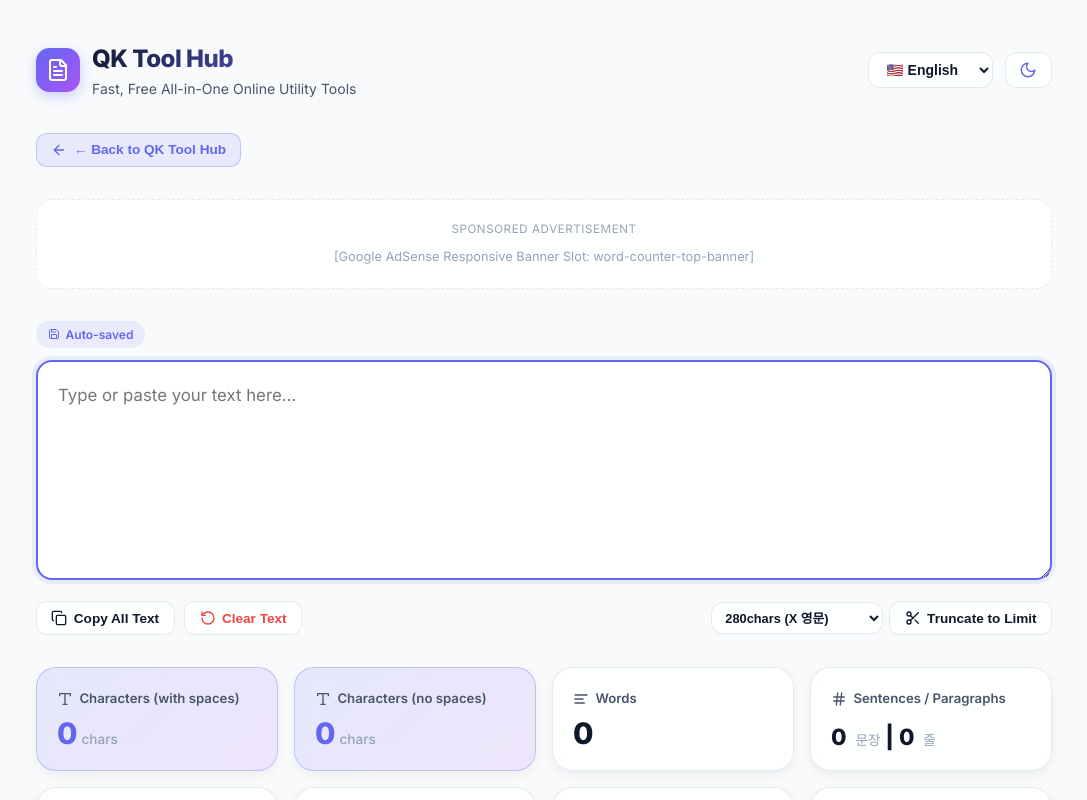
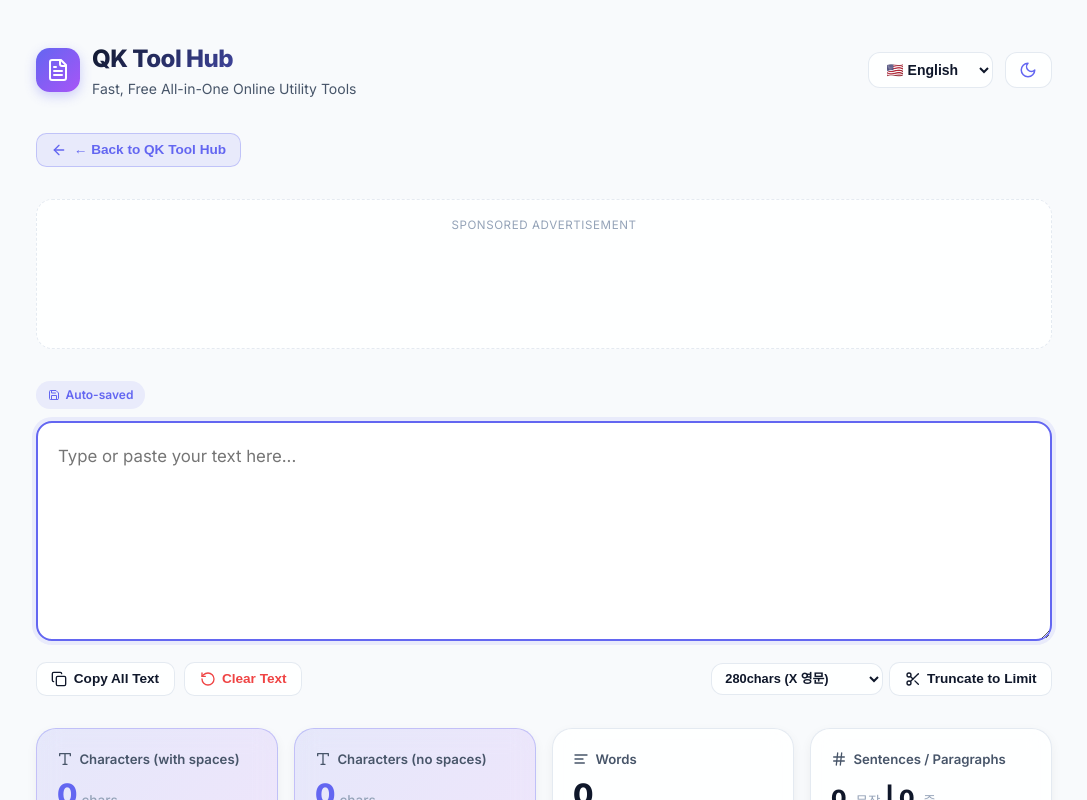
Before and after one commit to ionic2001/qktoolhub, a React (Vite) app: page /word-counter in a window 1280 px wide. Shown: the top 800 px of the page, without its empty margins (96-1183 px from the left). Built offline with nearby package versions, Linux system fonts and the light colour scheme.

Commit message:
Auto sync 2026-09-07T10:23:46.962Z

```diff
--- a/index.html
+++ b/index.html
@@ -10,6 +10,9 @@
 
     <!-- Naver Site Verification Meta Tag -->
     <meta name="naver-site-verification" content="761d89ca977e069b2368773d556c7af41a79efd3" />
+
+    <!-- Google AdSense Script -->
+    <script async src="https://pagead2.googlesyndication.com/pagead/js/adsbygoogle.js?client=ca-pub-8866331689980638" crossorigin="anonymous"></script>
 
     <!-- Primary Meta Tags -->
     <title>QK Tool Hub | 실시간 글자수/단어수 세기</title>
--- a/src/components/AdSlot.tsx
+++ b/src/components/AdSlot.tsx
@@ -1,37 +1,47 @@
-import React from 'react';
+import React, { useEffect } from 'react';
 import { useLanguage } from '../i18n/LanguageContext';
 
 interface AdSlotProps {
   slotId?: string;
   provider?: 'google' | 'naver' | 'auto';
+  format?: 'auto' | 'fluid' | 'rectangle';
 }
 
-export const AdSlot: React.FC<AdSlotProps> = ({ slotId, provider = 'auto' }) => {
-  const { t, language } = useLanguage();
+export const AdSlot: React.FC<AdSlotProps> = ({ slotId, provider = 'auto', format = 'auto' }) => {
+  const { t } = useLanguage();
+  const publisherId = 'ca-pub-8866331689980638';
 
-  // If language is Korean, show Naver + Google minimal ad slot info
-  const isKorean = language === 'ko';
+  useEffect(() => {
+    try {
+      if (typeof window !== 'undefined' && slotId) {
+        ((window as any).adsbygoogle = (window as any).adsbygoogle || []).push({});
+      }
+    } catch (e) {
+      // Ignore adsbygoogle load errors in dev or adblock environments
+    }
+  }, [slotId]);
 
   return (
     <div className="ad-container" aria-label="Advertisement">
       <div style={{ display: 'flex', alignItems: 'center', gap: '0.4rem', marginBottom: '0.25rem' }}>
         <span className="ad-label">{t.adNotice}</span>
-        {isKorean && (
-          <span style={{ fontSize: '0.65rem', background: 'rgba(16, 185, 129, 0.15)', color: '#10b981', padding: '0.1rem 0.4rem', borderRadius: '4px', fontWeight: 600 }}>
-            Naver & Google Ads Compatible
-          </span>
-        )}
       </div>
 
-      <div style={{ fontSize: '0.8rem', color: 'var(--text-muted)', display: 'flex', alignItems: 'center', justifyContent: 'center', gap: '0.75rem' }}>
-        {/* Ad script insertion container */}
-        <div id={`ad-slot-${slotId || 'default'}`}>
-          {provider === 'naver' || (provider === 'auto' && isKorean) ? (
-            <span>[네이버 GFA / 애드포스트 / 구글 아드센스 통합 반응형 배너 슬롯: {slotId}]</span>
-          ) : (
-            <span>[Google AdSense Responsive Banner Slot: {slotId}]</span>
-          )}
-        </div>
+      <div style={{ fontSize: '0.8rem', color: 'var(--text-muted)', minHeight: '90px', display: 'flex', alignItems: 'center', justifyContent: 'center' }}>
+        {slotId ? (
+          <ins
+            className="adsbygoogle"
+            style={{ display: 'block', width: '100%' }}
+            data-ad-client={publisherId}
+            data-ad-slot={slotId}
+            data-ad-format={format}
+            data-full-width-responsive="true"
+          />
+        ) : (
+          <div style={{ opacity: 0.65, fontSize: '0.75rem' }}>
+            <span>[Google AdSense Ready - Pub ID: {publisherId}]</span>
+          </div>
+        )}
       </div>
     </div>
   );
```
Also changed, not shown: public/ads.txt.
